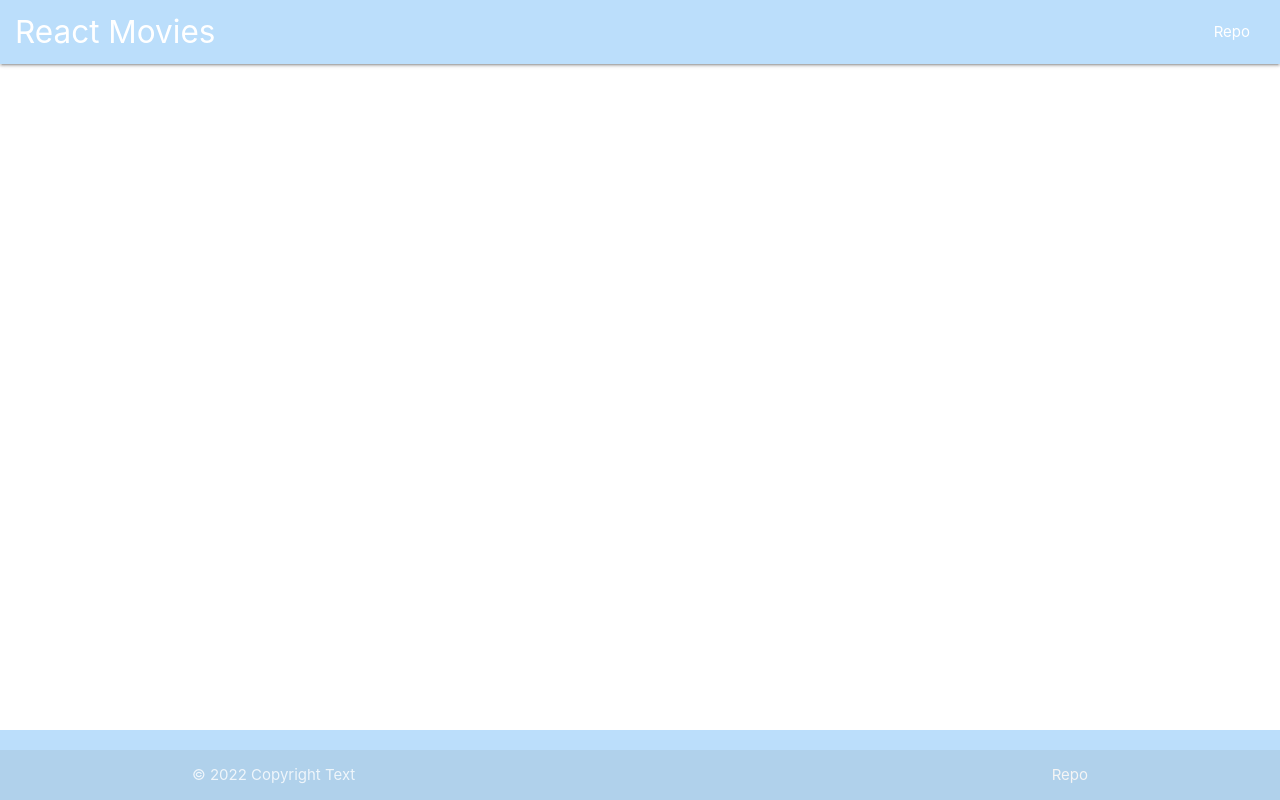
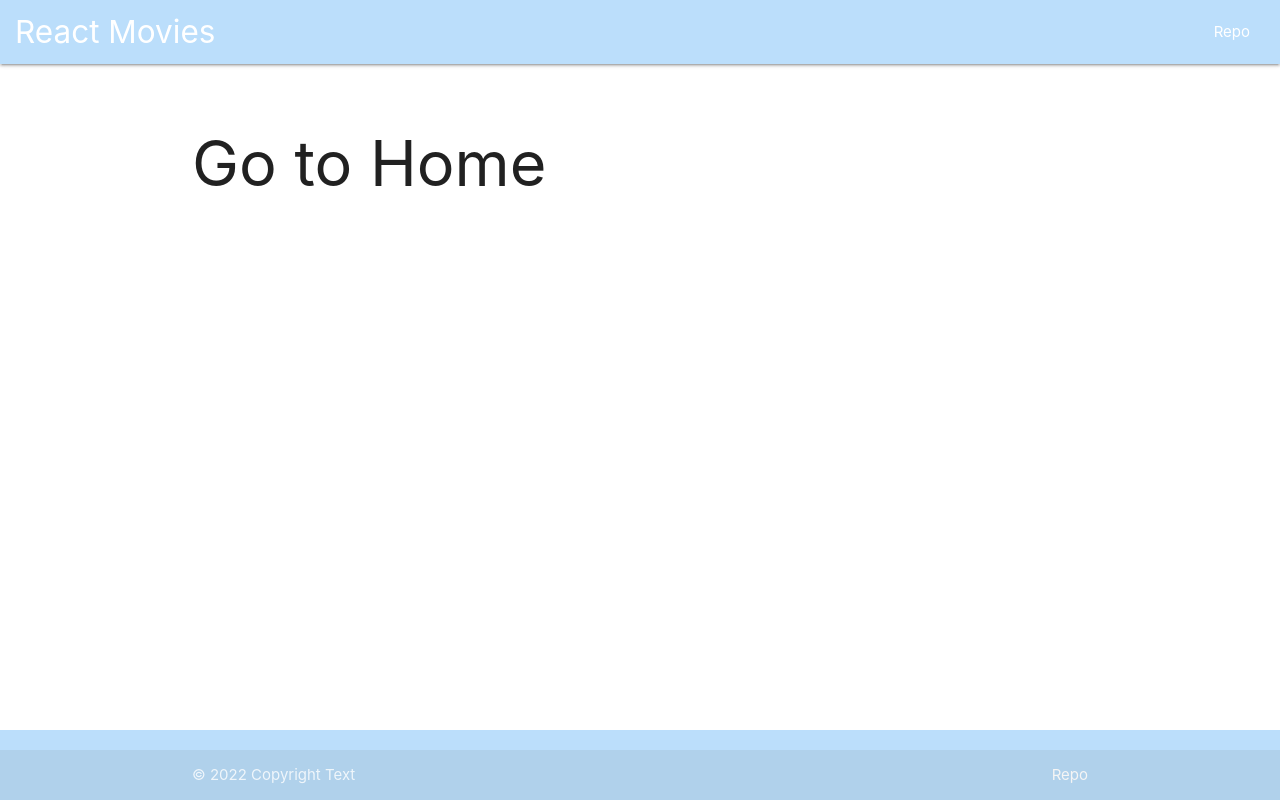
Before and after one commit to Medvedev-Savelii/react_food_web_app_project, a React (Create React App) app: page / in a window 1280 px wide. Built offline with nearby package versions, Linux system fonts and the light colour scheme.

Commit message:
second-commit

```diff
--- a/src/App.js
+++ b/src/App.js
@@ -1,6 +1,10 @@
 import { BrowserRouter as Router, Route, Switch } from "react-router-dom";
 import { Header } from "./components/Header";
 import { Footer } from "./components/Footer";
+import Home from "./pages/Home";
+import About from "./pages/About";
+import Contact from "./pages/Contact";
+import NotFound from "./pages/NotFound";
 
 function App() {
   return (
@@ -9,7 +13,10 @@ function App() {
         <Header />
         <main className="container content">
           <Switch>
-            <Route />
+            <Route exact path="/" component={Home} />
+            <Route path="/about" component={About} />
+            <Route path="/contacts" component={Contact} />
+            <Route component={NotFound} />
           </Switch>
         </main>
         <Footer />
--- a/src/pages/About.jsx
+++ b/src/pages/About.jsx
@@ -4,7 +4,7 @@ import React from 'react'
 
 const About = () => {
   return (
-	<div>About</div>
+	<h1>About</h1>
   )
 }
 
--- a/src/pages/Contact.jsx
+++ b/src/pages/Contact.jsx
@@ -4,7 +4,7 @@ import React from 'react'
 
 const Contact = () => {
   return (
-	<div>Contact</div>
+	<h1>Contact</h1>
   )
 }
 
--- a/src/pages/Home.jsx
+++ b/src/pages/Home.jsx
@@ -1,11 +1,7 @@
-
-
-import React from 'react'
+import React from "react";
 
 const Home = () => {
-  return (
-	<div>Home</div>
-  )
-}
+  return <h1> Go to Home</h1>;
+};
 
-export default Home
+export default Home;
--- a/src/pages/NotFound.jsx
+++ b/src/pages/NotFound.jsx
@@ -0,0 +1,9 @@
+import React from 'react'
+
+const NotFound = () => {
+  return (
+	<h1>Page Not Found!!!</h1>
+  )
+}
+
+export default NotFound
```
